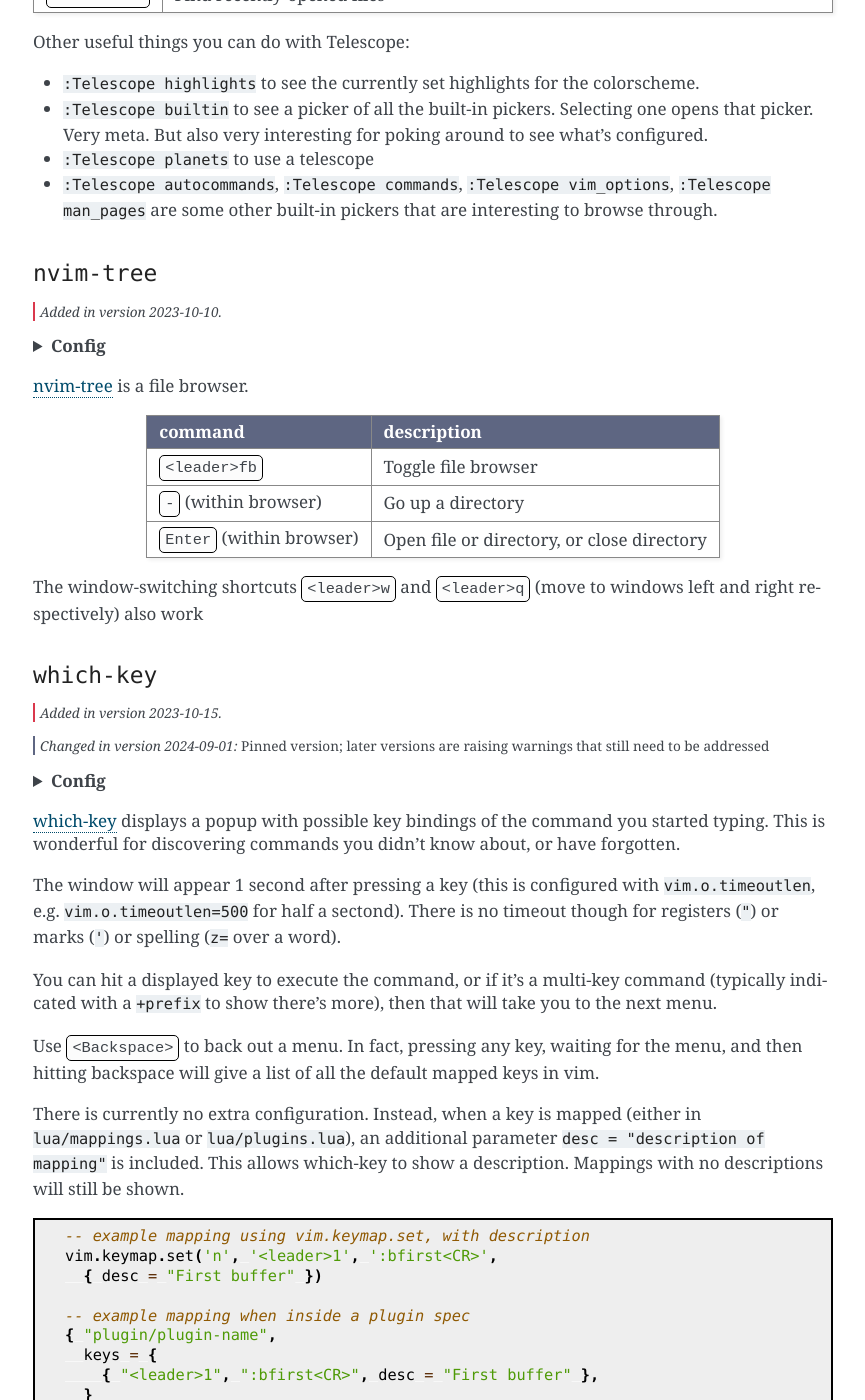
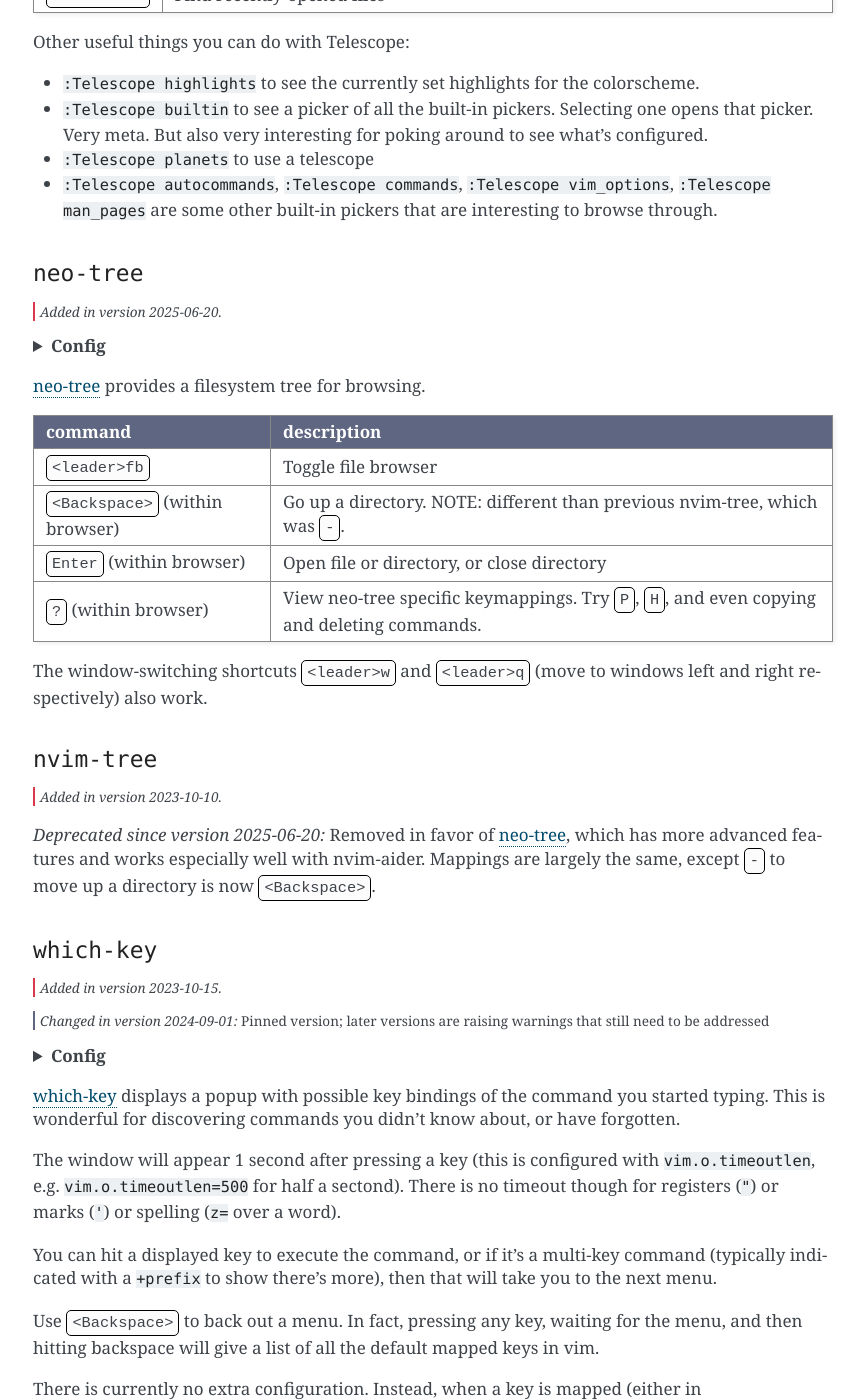
Before and after one commit to daler/dotfiles, a Sphinx documentation site: the page built from docs/vim.rst, in a window 1280 px wide and 1400 px high, scrolled down 8791 px. Shown: the whole window, without its empty margins (217-1082 px from the left). Built offline with Sphinx 7.4.7, drawn with Linux system fonts in a browser that asks for light colours; some of the changed text lies outside the part shown.

Commit message:
repleace nvim-tree with neotree

```diff
--- a/docs/vim.rst
+++ b/docs/vim.rst
@@ -162,7 +162,7 @@
      - Search for file in directory to open in new buffer (Telescope)
 
    * - :kbd:`<leader>fb`
-     - Toggle file browser, hit Enter on file (nvim-tree)
+     - Toggle file browser, hit Enter on file (neo-tree)
 
 See :ref:`nvimtree` for more on navigating the file tree shown by :kbd:`<leader>fb`.
 
@@ -728,6 +728,44 @@
   are interesting to browse through.
 
 
+.. _neotree:
+
+``neo-tree``
+~~~~~~~~~~~~
+
+.. versionadded:: 2025-06-20
+
+.. details:: Config
+
+  This can be found in :file:`.config/nvim/lua/plugins/neo-tree.lua`:
+
+  .. literalinclude:: ../.config/nvim/lua/plugins/neo-tree.lua
+     :language: lua
+
+`neo-tree <https://github.com/nvim-neo-tree/neo-tree.nvim>`__ provides a filesystem tree for browsing.
+
+.. list-table::
+    :header-rows: 1
+
+    * - command
+      - description
+
+    * - :kbd:`<leader>fb`
+      - Toggle file browser
+
+    * - :kbd:`<Backspace>` (within browser)
+      - Go up a directory. NOTE: different than previous nvim-tree, which was :kbd:`-`.
+
+    * - :kbd:`Enter` (within browser)
+      - Open file or directory, or close directory
+
+    * - :kbd:`?` (within browser)
+      - View neo-tree specific keymappings. Try :kbd:`P`, :kbd:`H`, and even copying and deleting commands.
+
+The window-switching shortcuts :kbd:`<leader>w` and :kbd:`<leader>q` (move to
+windows left and right respectively) also work.
+
+
 .. _nvimtree:
 
 ``nvim-tree``
@@ -735,32 +773,11 @@
 
 .. versionadded:: 2023-10-10
 
-.. details:: Config
-
-  This can be found in :file:`.config/nvim/lua/plugins/nvim-tree.lua`:
-
-  .. literalinclude:: ../.config/nvim/lua/plugins/nvim-tree.lua
-     :language: lua
-
-`nvim-tree <https://github.com/nvim-tree/nvim-tree.lua>`_ is a file browser.
-
-.. list-table::
-    :header-rows: 1
-
-    * - command
-      - description
-
-    * - :kbd:`<leader>fb`
-      - Toggle file browser
-
-    * - :kbd:`-` (within browser)
-      - Go up a directory
-
-    * - :kbd:`Enter` (within browser)
-      - Open file or directory, or close directory
-
-The window-switching shortcuts :kbd:`<leader>w` and :kbd:`<leader>q` (move to
-windows left and right respectively) also work
+.. deprecated:: 2025-06-20
+   Removed in favor of :ref:`neotree`, which has more advanced features and
+   works especially well with nvim-aider. Mappings are largely the same, except
+   :kbd:`-` to move up a directory is now :kbd:`<Backspace>`.
+
 
 .. _whichkey:
 
```
Also changed, not shown: 2 other files.
